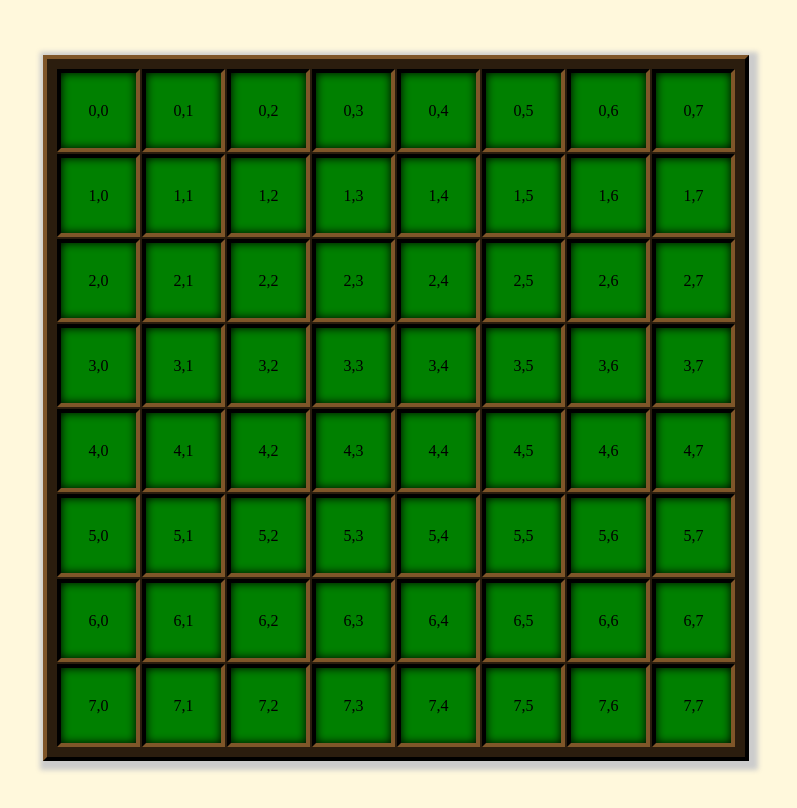
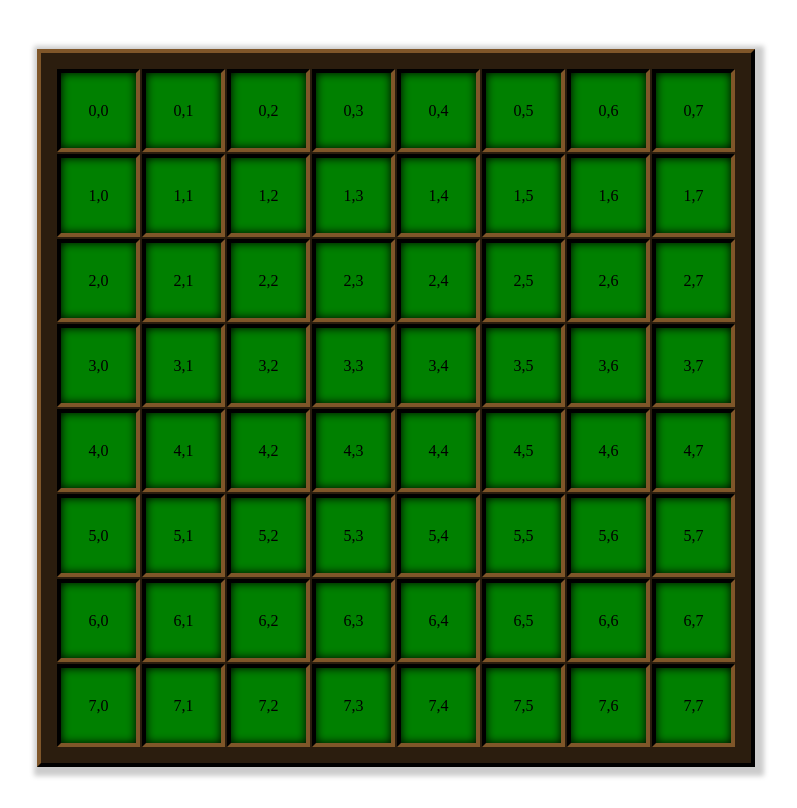
Before and after one commit to flyfilly/reversi, a plain HTML site: page board.html in a window 1280 px wide. Shown: the whole page, without its empty margins (244-1041 px from the left). Drawn offline with Linux system fonts and the light colour scheme.

Commit message:
background

```diff
--- a/board.html
+++ b/board.html
@@ -9,7 +9,7 @@
       html,
       body {
         height: 100%;
-        background-color: cornsilk;
+        background-color: white;
       }
 
       #size {
@@ -41,7 +41,7 @@
       }
 
       #board {
-        padding: 10px;
+        padding: 1em;
         background-color: #2b1d0e;
         display: grid;
         grid-gap: 2px;
```
